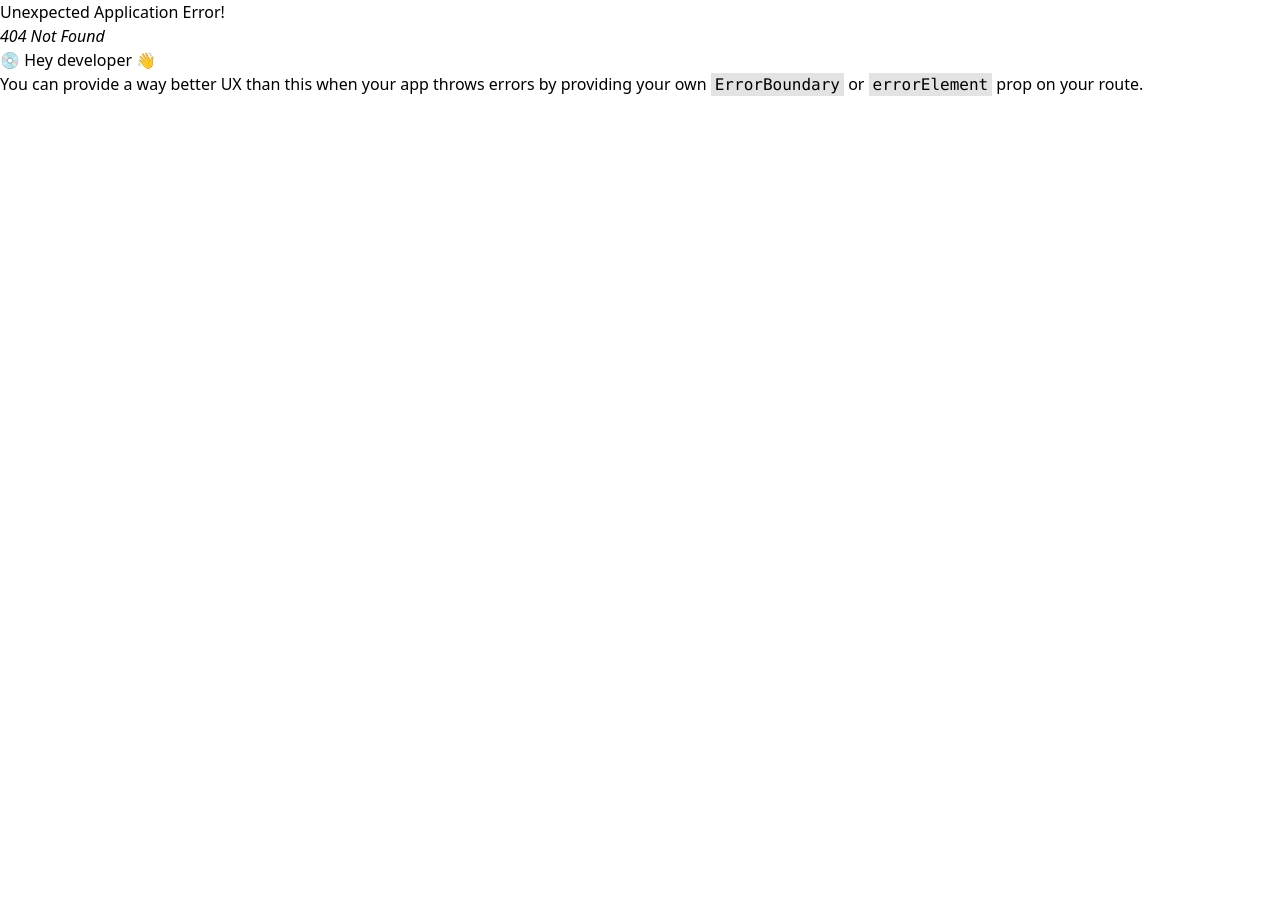
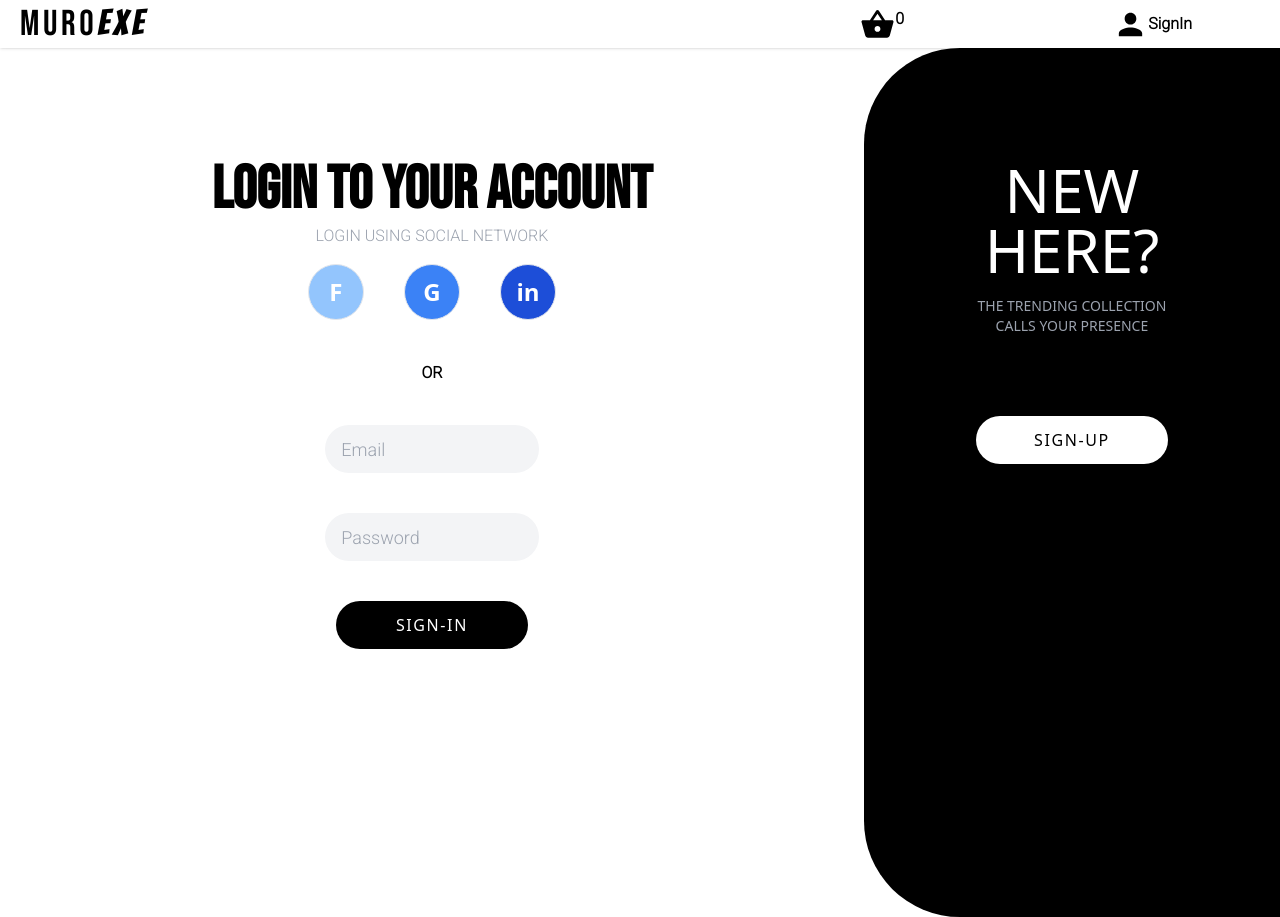
Before and after one commit to md-anas-sabah/e-commerce-user-interface, a React (Vite) app: page /login in a window 1280 px wide. Before the commit this address had no page. Before the commit the page ends 800 px from the top, so only its background shows below. Built offline with nearby package versions, Linux system fonts and the light colour scheme.

Commit message:
added loginPage

```diff
--- a/src/App.js
+++ b/src/App.js
@@ -1,17 +1,17 @@
 import ReactDOM from "react-dom";
 import { createBrowserRouter, Outlet, RouterProvider } from "react-router-dom";
 import Header from "./components/Header";
-import Footer from "./components/Footer";
 import Body from "./components/Body";
 import { Provider } from "react-redux";
 import store from "./redux/store";
+import Login from "./pages/Login";
+import SignUp from "./pages/SignUp";
 
 const AppLayout = () => {
   return (
     <Provider store={store}>
       <Header />
       <Outlet />
-      <Footer />
     </Provider>
   );
 };
@@ -25,6 +25,14 @@ const appRouter = createBrowserRouter([
         path: "/",
         element: <Body />,
       },
+      {
+        path: "/login",
+        element: <Login />,
+      },
+      {
+        path: "/signup",
+        element: <SignUp />,
+      },
     ],
   },
 ]);
--- a/src/components/Header.jsx
+++ b/src/components/Header.jsx
@@ -24,10 +24,12 @@ const Header = () => {
       </div>
       <div className="flex flex-row relative mr-20 gap-60">
         <div className="flex flex-col items-center justify-center">
-          <p className="font-roboto font-bold ">
-            <PersonIcon fontSize="large" />
-            SignIn
-          </p>
+          <Link to="/login">
+            <p className="font-roboto font-bold ">
+              <PersonIcon fontSize="large" />
+              SignIn
+            </p>
+          </Link>
         </div>
         <div className="flex right-72 absolute  ">
           <div className="flex ">
--- /dev/null
+++ b/src/pages/Login.jsx
@@ -0,0 +1,59 @@
+import { Link } from "react-router-dom";
+
+const Login = () => {
+  return (
+    <div className="flex justify-between  h-[54.3rem]">
+      <div className="flex flex-col w-3/5 text-center items-center m-14 p-14">
+        <h1 className="font-bold font-bebas text-6xl">Login to your account</h1>
+        <p className="font-roboto text-gray-400 mt-1 uppercase">
+          Login using social network
+        </p>
+        <div className="flex flex-row mt-4 gap-10">
+          <button className="h-14 w-14 border bg-blue-300 text-2xl text-white font-bold rounded-full">
+            F
+          </button>
+          <button className="h-14 w-14 border bg-blue-500 text-2xl text-white font-bold rounded-full">
+            G
+          </button>
+          <button className="h-14 w-14 border bg-blue-700 text-2xl text-white font-bold rounded-full">
+            in
+          </button>
+        </div>
+        <div className="w-1/4 mt-10">
+          <span className=" uppercase font-roboto font-bold ">or</span>
+        </div>
+
+        <div className="mt-10 flex flex-col items-center gap-10 w-1/3">
+          <input
+            type="text"
+            placeholder="Email"
+            className="h-12 w-full font-roboto bg-gray-100 p-4 rounded-full text-lg focus:outline-none"
+          />
+          <input
+            type="password"
+            placeholder="Password"
+            className="h-12 w-full font-roboto bg-gray-100 p-4 rounded-full text-lg focus:outline-none"
+          />
+          <button className="h-12 rounded-full bg-black text-white uppercase tracking-widest w-48 align-middle">
+            Sign-In
+          </button>
+        </div>
+      </div>
+      <div className="bg-black w-4/12 rounded-tl-[6rem] rounded-bl-[6rem]">
+        <div className="flex flex-col text-center items-center m-14 p-14">
+          <h1 className="text-white text-6xl uppercase">New Here?</h1>
+          <p className=" mt-4 text-sm text-gray-400 uppercase">
+            the Trending Collection calls your presence
+          </p>
+          <Link to="/signup">
+            <button className="h-12 rounded-full bg-white text-black mt-20 uppercase tracking-widest w-48 align-middle">
+              Sign-Up
+            </button>
+          </Link>
+        </div>
+      </div>
+    </div>
+  );
+};
+
+export default Login;
--- /dev/null
+++ b/src/pages/SignUp.jsx
@@ -0,0 +1,5 @@
+const SignUp = () => {
+  return <div className="">SignUp</div>;
+};
+
+export default SignUp;
```
